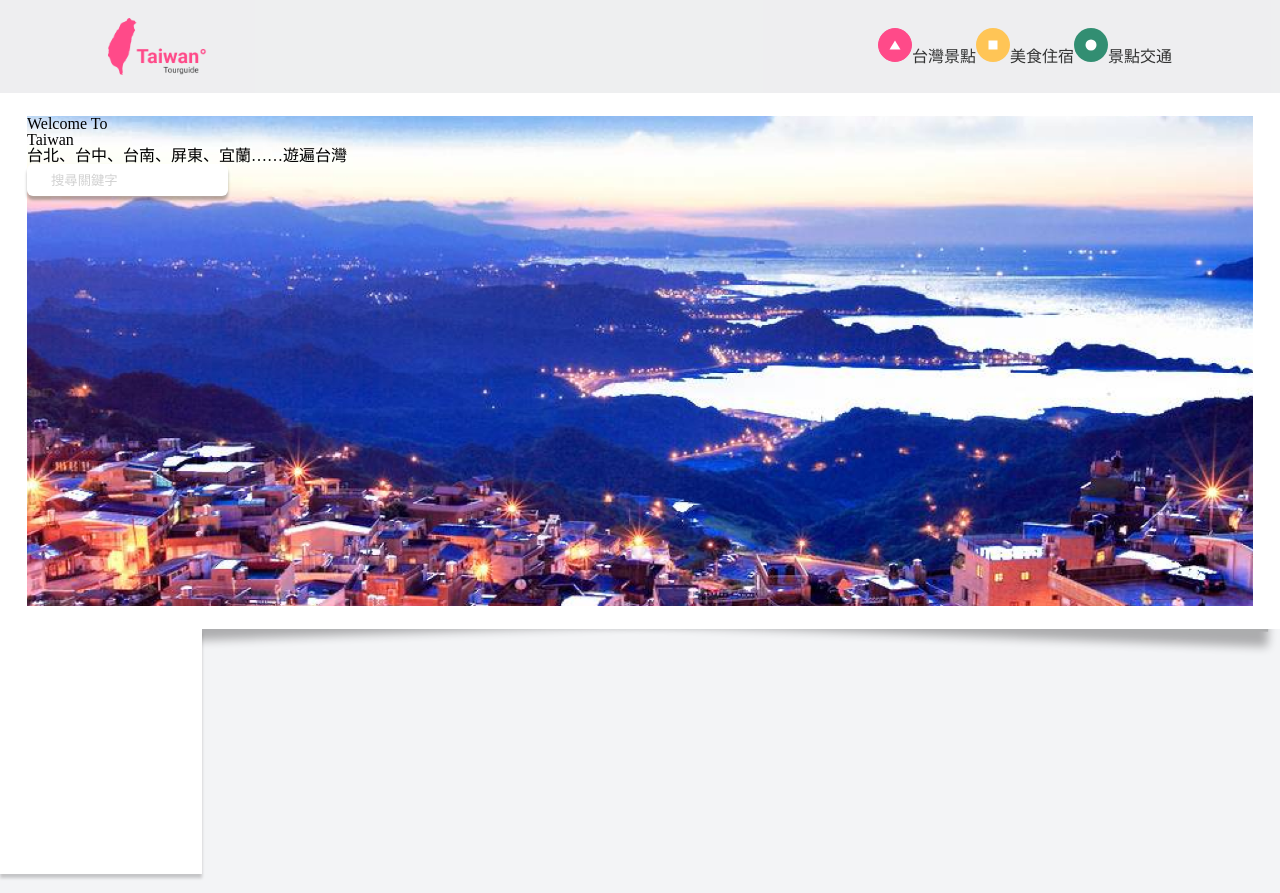
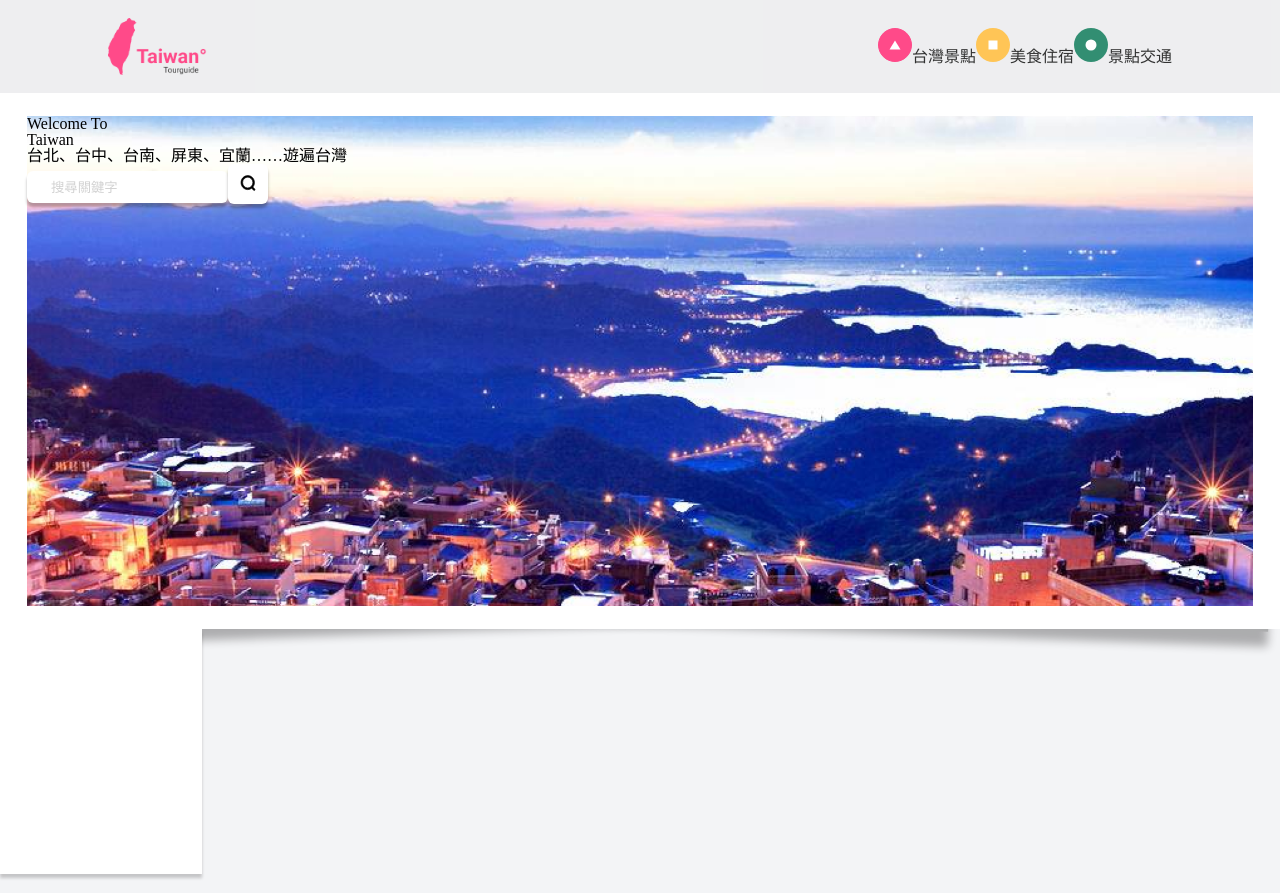
Before and after one commit to RuFrontEnd/Tour-Guide-Of-Taiwan-Attractions.io, a React (Create React App) app: page / in a window 1280 px wide. Built offline with nearby package versions, Linux system fonts and the light colour scheme.

Commit message:
create squareButton component

```diff
--- /dev/null
+++ b/src/components/SquareButton.js
@@ -0,0 +1,21 @@
+import React from "react";
+import styled from "styled-components/macro";
+import { __0D0B0C__ } from "variable/variable";
+
+const SquareButton = (props) => {
+  const { className, style, children } = props;
+  return (
+    <Box style={style} className={className}>
+      {children}
+    </Box>
+  );
+};
+
+const Box = styled.button`
+  width: 40px;
+  height: 40px;
+  border-radius: 6px;
+  box-shadow: 0px 4px 3px ${__0D0B0C__(0.3)};
+`;
+
+export default SquareButton;
--- a/src/pages/Landing.js
+++ b/src/pages/Landing.js
@@ -8,6 +8,8 @@ import Paper from "components/Paper";
 import Board from "components/Board";
 import Background from "layouts/Background";
 import Input from "components/Input";
+import SquareButton from "components/SquareButton";
+import { ReactComponent as Search } from "assets/search.svg";
 import { GoogleLogin } from "react-google-login";
 
 const Landing = (props) => {
@@ -27,9 +29,14 @@ const Landing = (props) => {
             <Remark>台北、台中、台南、屏東、宜蘭……遊遍台灣</Remark>
           </Title>
           <Input placeholder="搜尋關鍵字" />
+          <SquareButton>
+            <Search width={"16px"} />
+          </SquareButton>
         </Box>
       </Paper>
-      <Board style={{ width: "202px", height: "245px", padding: "23px 27px" }} />
+      <Board
+        style={{ width: "202px", height: "245px", padding: "23px 27px" }}
+      />
     </Background>
   );
 };
```
Also changed, not shown: src/assets/search.svg.
